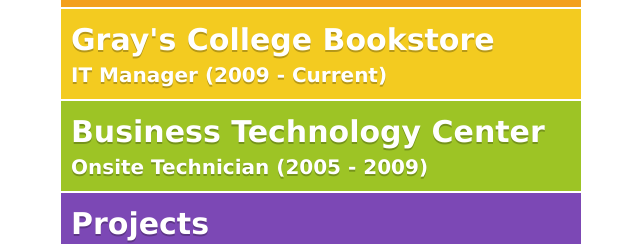
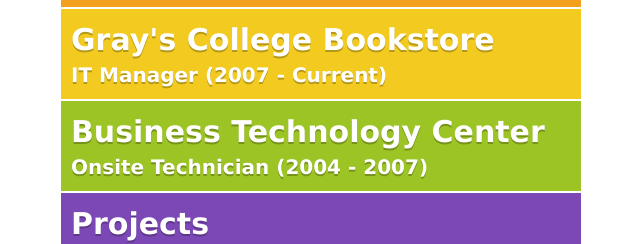
Before and after one commit to tylerjohnst/tylerjohnst.github.com, a plain HTML site: page index.html in a window 1280 px wide. Shown: the part 252-496 px from the top of the page, 319-959 px from the left. Drawn offline with nearby package versions, Linux system fonts and the light colour scheme.

Commit message:
Update index.html

```diff
--- a/index.html
+++ b/index.html
@@ -182,7 +182,7 @@
 			</div>
 			<h2 class="light-orange">
 				Gray's College Bookstore
-				<span>IT Manager (2009 - Current)</span>
+				<span>IT Manager (2007 - Current)</span>
 			</h2>
 			<div>
 				<p>
@@ -191,7 +191,7 @@
 			</div>
 			<h2 class="green">
 				Business Technology Center
-				<span>Onsite Technician (2005 - 2009)</span>
+				<span>Onsite Technician (2004 - 2007)</span>
 			</h2>
 			<div>
 				<p>
```
